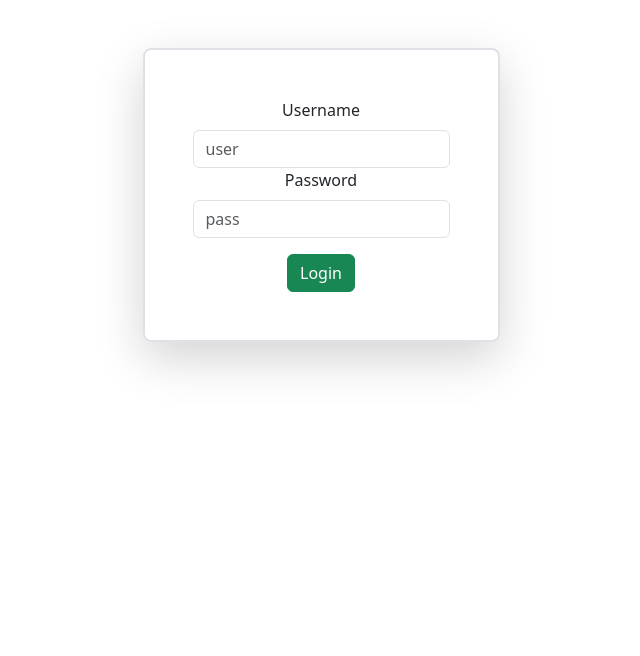
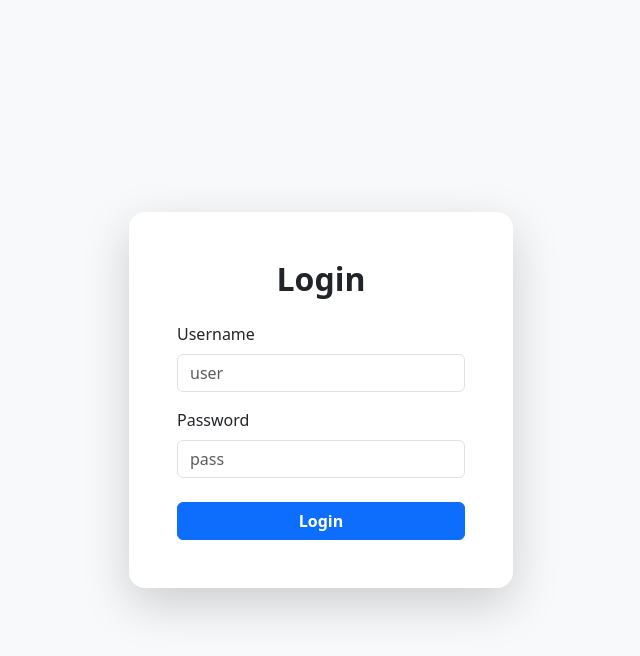
Before and after one commit to doraemon-kub/react-pin, a React (Vite) app: page / in a window 1280 px wide. Shown: the top 656 px of the page, without its empty margins (319-959 px from the left). Built offline with nearby package versions, Linux system fonts and the light colour scheme.

Commit message:
fixed css login

```diff
--- a/src/pages/Login.jsx
+++ b/src/pages/Login.jsx
@@ -1,17 +1,19 @@
 import React, { useRef } from "react";
-import { Form } from "react-bootstrap";
+// 1. Import Card และ Button มาใช้
+import { Form, Card, Button } from "react-bootstrap";
 import { verifyUser } from "../data/users";
 
 const Login = ({ setToken, setRole }) => {
     const userRef = useRef();
     const passRef = useRef();
 
+    // 2. ปรับ handleLogin ให้รับ event จาก Form
+    const handleLogin = (event) => {
+        // 3. ป้องกันหน้าเว็บโหลดใหม่ (Refresh)
+        event.preventDefault();
 
-    const handleLogin = () => {
         const user = userRef.current.value.trim();
         const pass = passRef.current.value.trim();
-        userRef.current.value = '';
-        passRef.current.value = '';
 
         const userInfo = verifyUser(user, pass);
 
@@ -19,38 +21,65 @@ const Login = ({ setToken, setRole }) => {
             alert("ชื่อผู้ใช้หรือรหัสผ่านไม่ถูกต้อง");
             userRef.current.focus();
         } else {
+            // ล้างค่าในช่อง input (ควรทำหลังจาก Login สำเร็จ)
+            userRef.current.value = '';
+            passRef.current.value = '';
+
             setToken(userInfo.token);
             setRole(userInfo.role);
         }
     };
 
     return (
-        <div className="text-center">
-            <div className="text-center m-5 p-5 border border-2 rounded-3 shadow-lg d-inline-block">
-                <Form.Label htmlFor="username">Username</Form.Label>
+        // 4. เปลี่ยนวิธีจัดกลาง
+        // ใช้ Flexbox จัดให้อยู่กลางจอทั้งแนวตั้ง-แนวนอน
+        // และเพิ่มสีพื้นหลังเทาอ่อนๆ ให้กับหน้า
+        <div
+            className="d-flex justify-content-center align-items-center vh-100"
+            style={{ backgroundColor: '#f8f9fa' }}
+        >
+
+            {/* 5. ใช้ <Card> แทน <div> ธรรมดา */}
+            {/* ทำให้มีเงา (shadow) และขอบโค้ง (rounded) ที่สวยงามขึ้น */}
+            <Card style={{ width: '24rem' }} className="shadow-lg border-0 rounded-4">
+                <Card.Body className="p-4 p-md-5">
+
+                    {/* 6. เพิ่มหัวข้อ (Title) */}
+                    <h2 className="fw-bold text-center mb-4">Login</h2>
+
+                    {/* 7. ใช้ <Form> หุ้ม และใช้ onSubmit */}
+                    <Form onSubmit={handleLogin}>
+
+                        {/* 8. ใช้ <Form.Group> เพื่อจัดกลุ่ม Label และ Input */}
+                        <Form.Group className="mb-3" controlId="username">
+                            <Form.Label>Username</Form.Label>
                             <Form.Control
                                 type="text"
-                    id="username"
                                 placeholder="user"
                                 ref={userRef}
+                                required // เพิ่มการตรวจสอบพื้นฐาน
                             />
+                        </Form.Group>
 
-                <Form.Label htmlFor="password">Password</Form.Label>
+                        <Form.Group className="mb-4" controlId="password">
+                            <Form.Label>Password</Form.Label>
                             <Form.Control
                                 type="password"
-                    id="password"
                                 placeholder="pass"
                                 ref={passRef}
+                                required // เพิ่มการตรวจสอบพื้นฐาน
                             />
+                        </Form.Group>
 
-
-                <button className="btn btn-success mt-3" onClick={handleLogin}>
+                        {/* 9. ใช้ <Button> ของ React Bootstrap และทำให้เต็มความกว้าง */}
+                        <Button variant="primary" type="submit" className="w-100 fw-bold">
                             Login
-                </button>
-            </div>
+                        </Button>
+                    </Form>
+                </Card.Body>
+            </Card>
         </div>
     );
 }
 
-// 4. ลบบรรทัดที่เป็นคอมเมนต์อยู่นอก Component ออก
 export default Login;
```
Also changed, not shown: 1 other file (tests, documents, lock files or other folders). Lines whose indentation alone changed are shown as unchanged.
